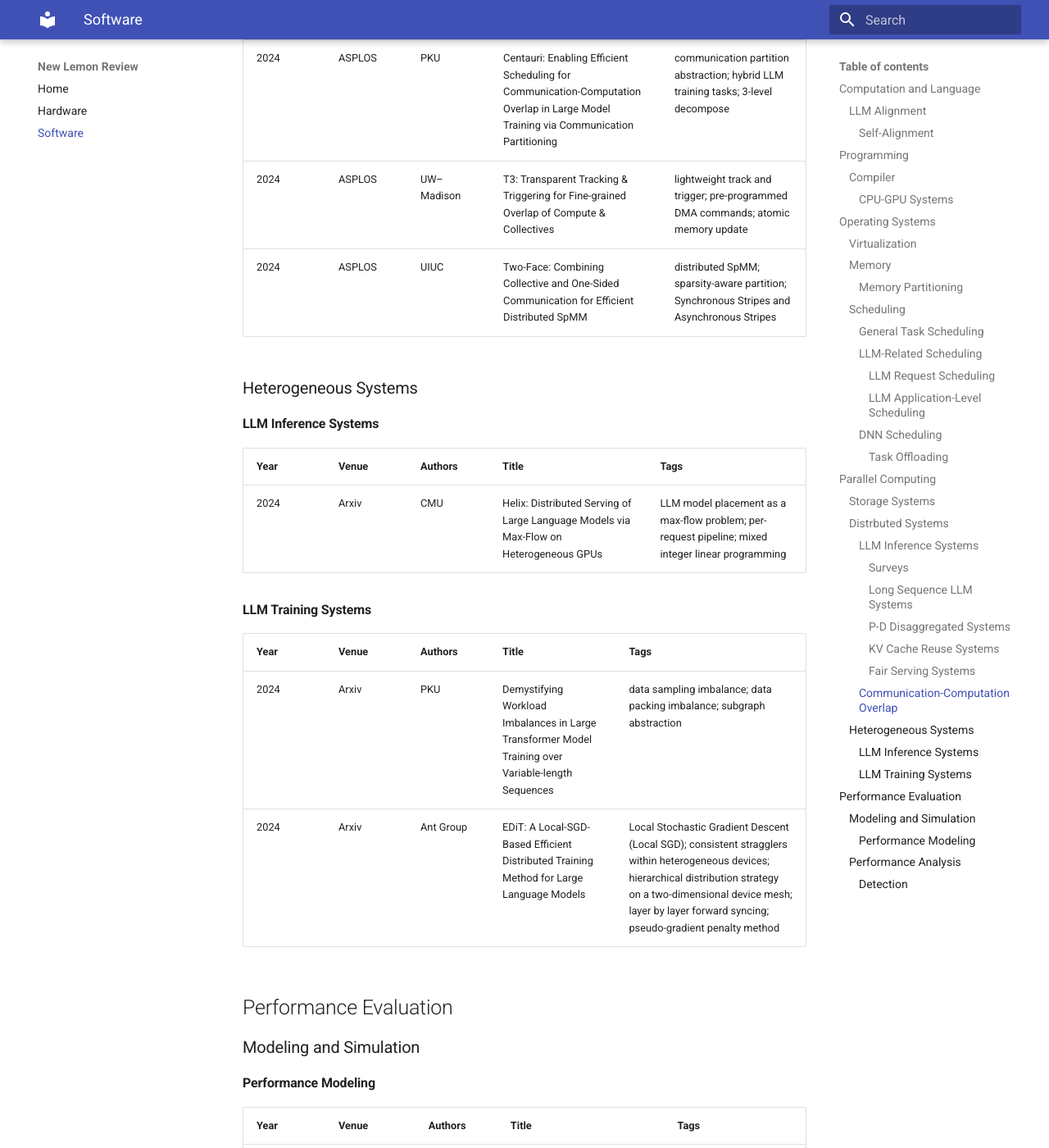
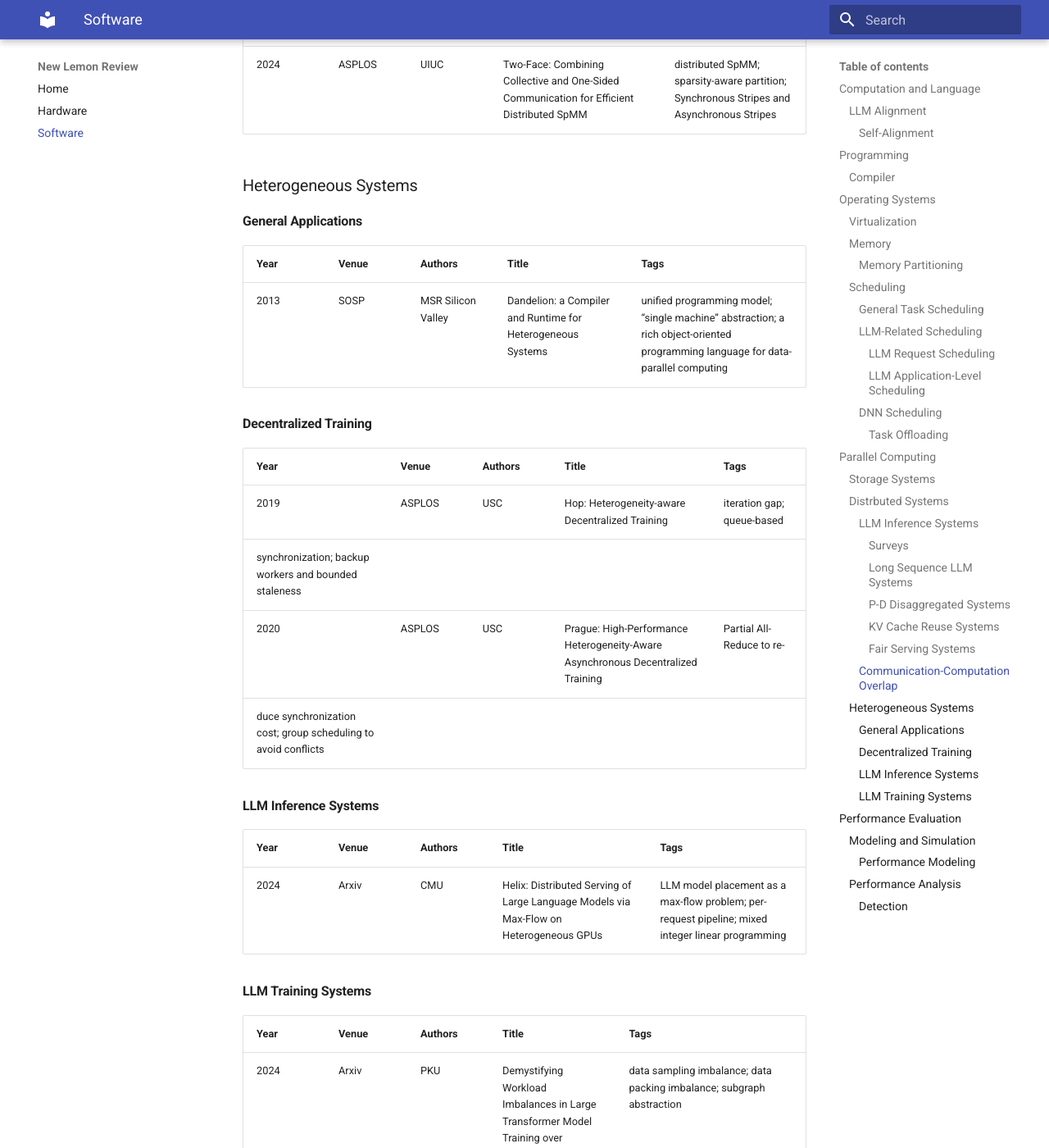
Before and after one commit to pku-lemonade/review, an MkDocs documentation site: the page built from docs/Software.md, in a window 1280 px wide and 1400 px high, scrolled down 5420 px. Shown: the whole window at 82% size. Built offline with MkDocs 1.6.1 and Material for MkDocs 9.7.7, drawn with Linux system fonts in a browser that asks for light colours; some of the changed text lies outside the part shown.

Commit message:
Update Software.md
reorg heterogeneous systems section, add decen training papers

```diff
--- a/docs/Software.md
+++ b/docs/Software.md
@@ -13,12 +13,6 @@
 ## Programming
 
 ### Compiler
-
-#### CPU-GPU Systems
-
-| Year | Venue | Authors | Title | Tags |
-|-|-|-|-|-|
-| 2013 | SOSP | MSR Silicon Valley | Dandelion: a Compiler and Runtime for Heterogeneous  Systems | unified programming model; “single machine” abstraction; a rich object-oriented programming language for data-parallel computing |
 
 ## Operating Systems
 
@@ -122,6 +116,21 @@ interaction-driven throttling; weighted service counter |
 
 ### Heterogeneous Systems
 
+#### General Applications
+
+| Year | Venue | Authors | Title | Tags |
+|-|-|-|-|-|
+| 2013 | SOSP | MSR Silicon Valley | Dandelion: a Compiler and Runtime for Heterogeneous  Systems | unified programming model; “single machine” abstraction; a rich object-oriented programming language for data-parallel computing |
+
+#### Decentralized Training
+
+| Year | Venue | Authors | Title | Tags |
+|-|-|-|-|-|
+| 2019 | ASPLOS | USC | Hop: Heterogeneity-aware Decentralized Training | iteration gap; queue-based
+synchronization; backup workers and bounded staleness |
+| 2020 | ASPLOS | USC | Prague: High-Performance Heterogeneity-Aware Asynchronous Decentralized Training | Partial All-Reduce to re-
+duce synchronization cost; group scheduling to avoid conflicts |
+
 #### LLM Inference Systems
 
 | Year | Venue | Authors | Title | Tags |
```
